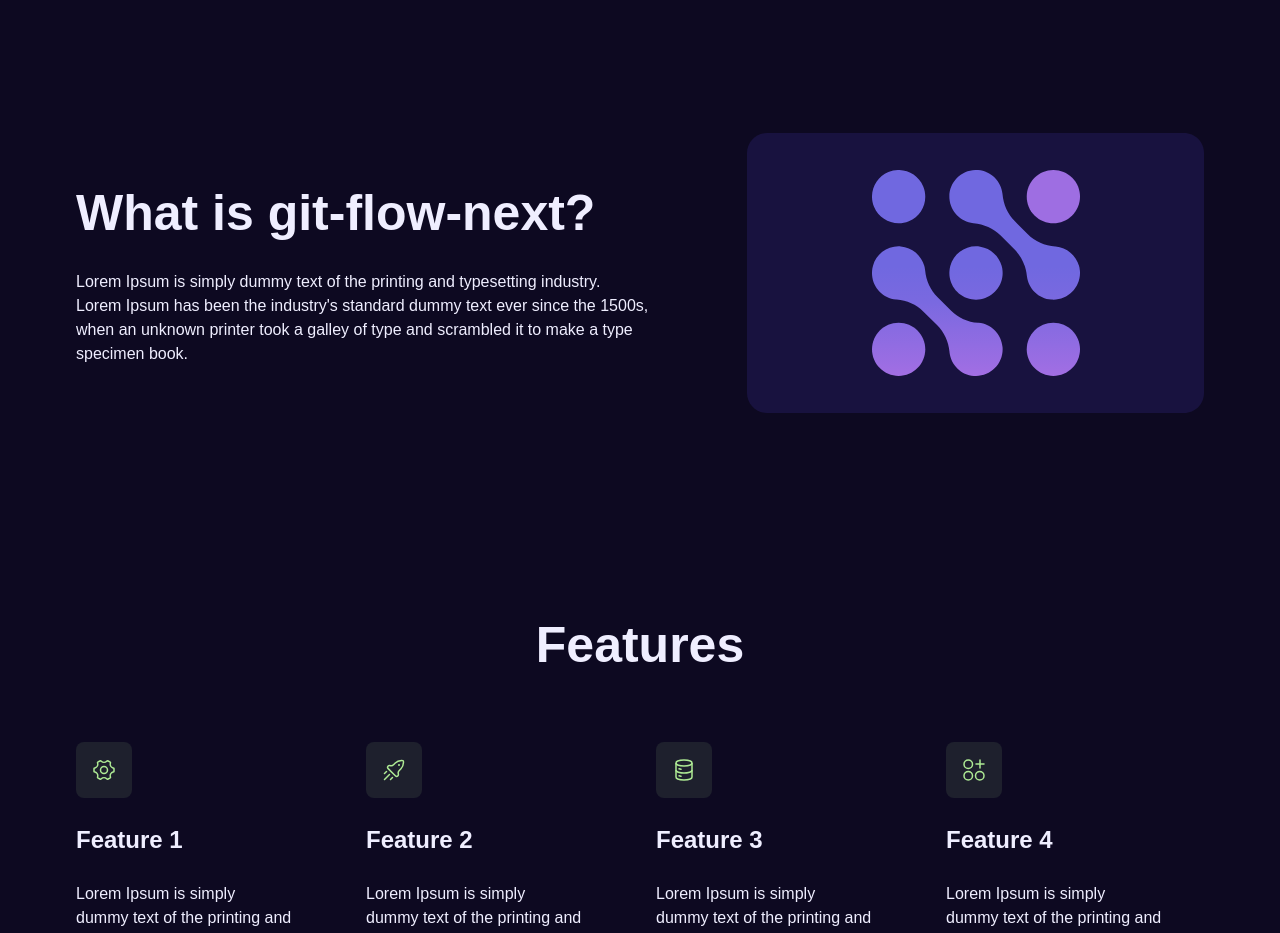
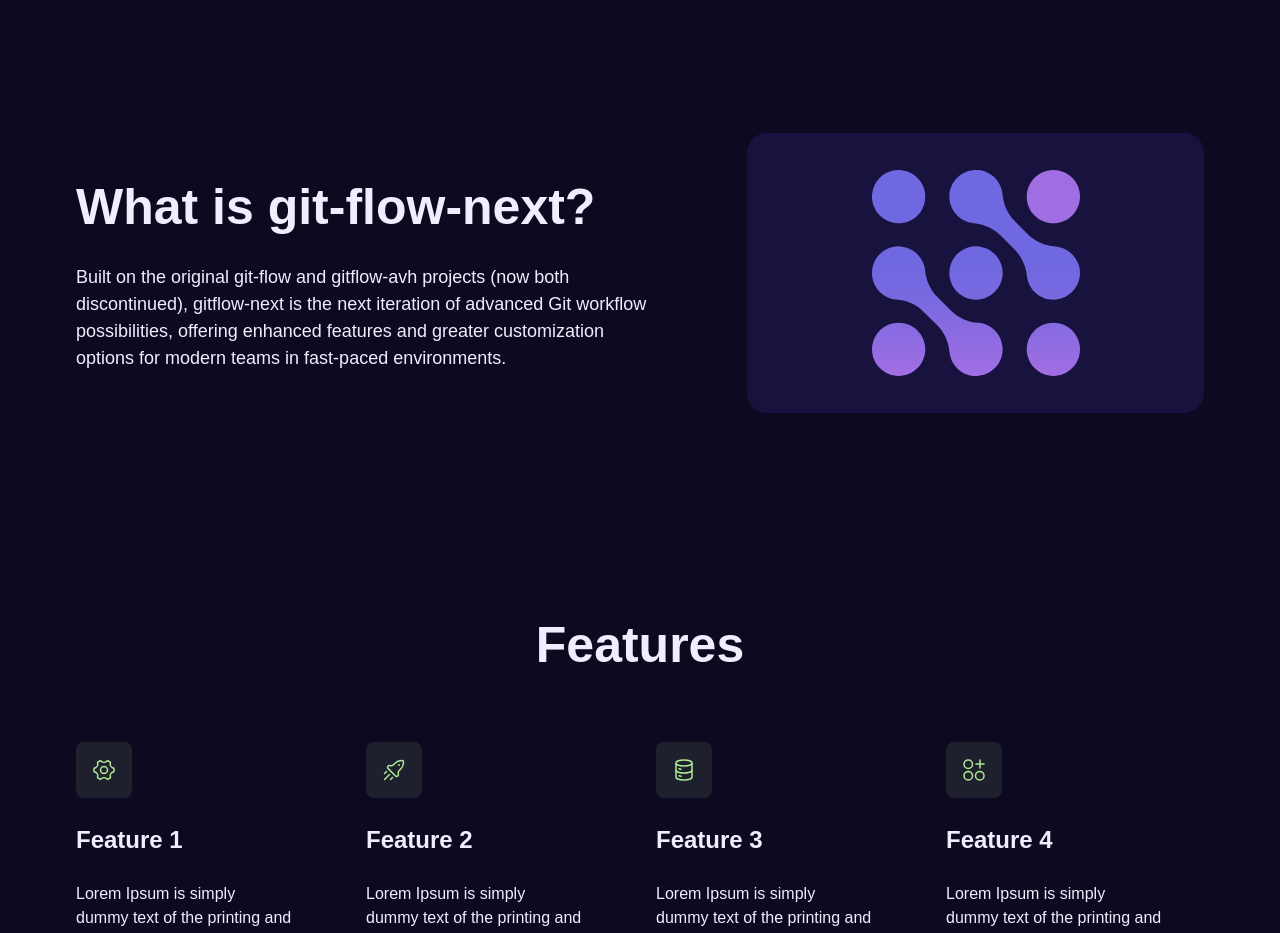
Before and after one commit to gittower/git-flow-next-website, an Astro site: page / in a window 1280 px wide. Shown: the part 1260-2193 px from the top of the page. Built offline with nearby package versions, Linux system fonts and the light colour scheme; Astro itself is replaced by a stand-in of ours; a web font is replaced by a local one.

Commit message:
Add intro text and styling

```diff
--- a/src/components/Intro.astro
+++ b/src/components/Intro.astro
@@ -6,7 +6,7 @@ import icon from '../assets/icon.svg';
   <div class="two-columns">
     <div>
       <h2>What is git-flow-next?</h2>
-      <p>Lorem Ipsum is simply dummy text of the printing and typesetting industry. Lorem Ipsum has been the industry's standard dummy text ever since the 1500s, when an unknown printer took a galley of type and scrambled it to make a type specimen book.</p>
+      <p>Built on the original git-flow and gitflow-avh projects (now both discontinued), gitflow-next is the next iteration of advanced Git workflow possibilities, offering enhanced features and greater customization options for modern teams in fast-paced environments.</p>
     </div>
     <div class="icon">
       <img src={icon.src} width="457" height="280" alt="git-flow-next icon" />
@@ -23,12 +23,15 @@ import icon from '../assets/icon.svg';
   }
   .two-columns {
     display: grid;
-    gap: 5rem;
+    gap: 6rem;
     align-items: center;
     grid-template-columns: 1fr;
     @media (min-width: 768px) {
       grid-template-columns: 1fr auto;
     }
+  }
+  p {
+    font-size: 1.125rem;
   }
   .icon {
     order: -1;
```
